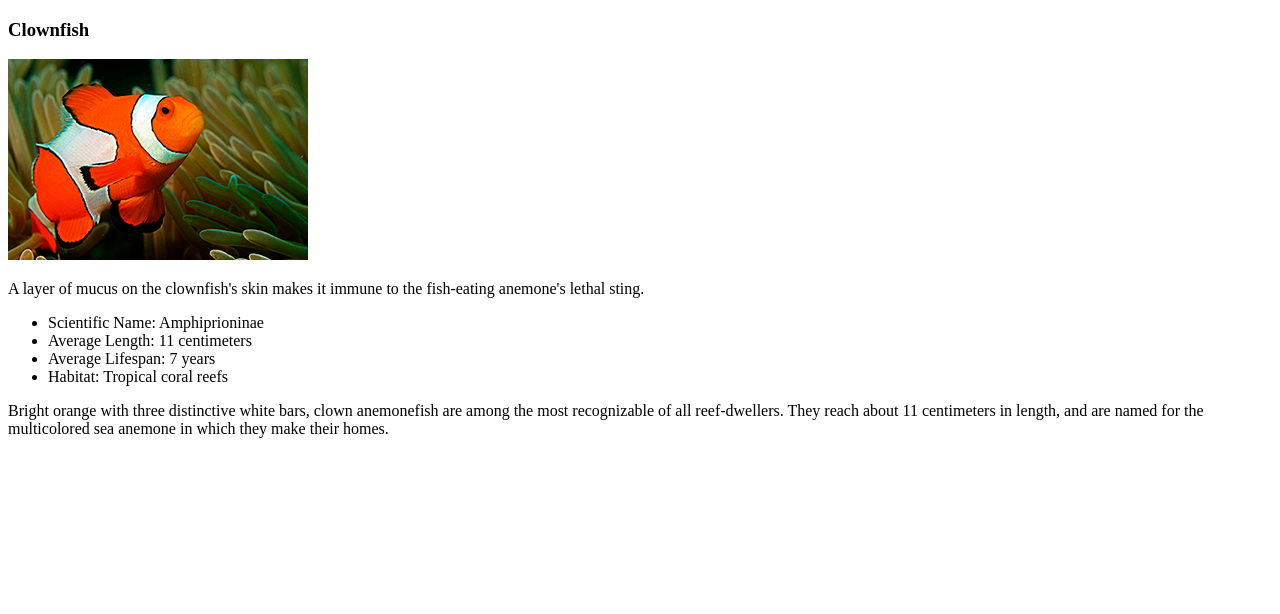
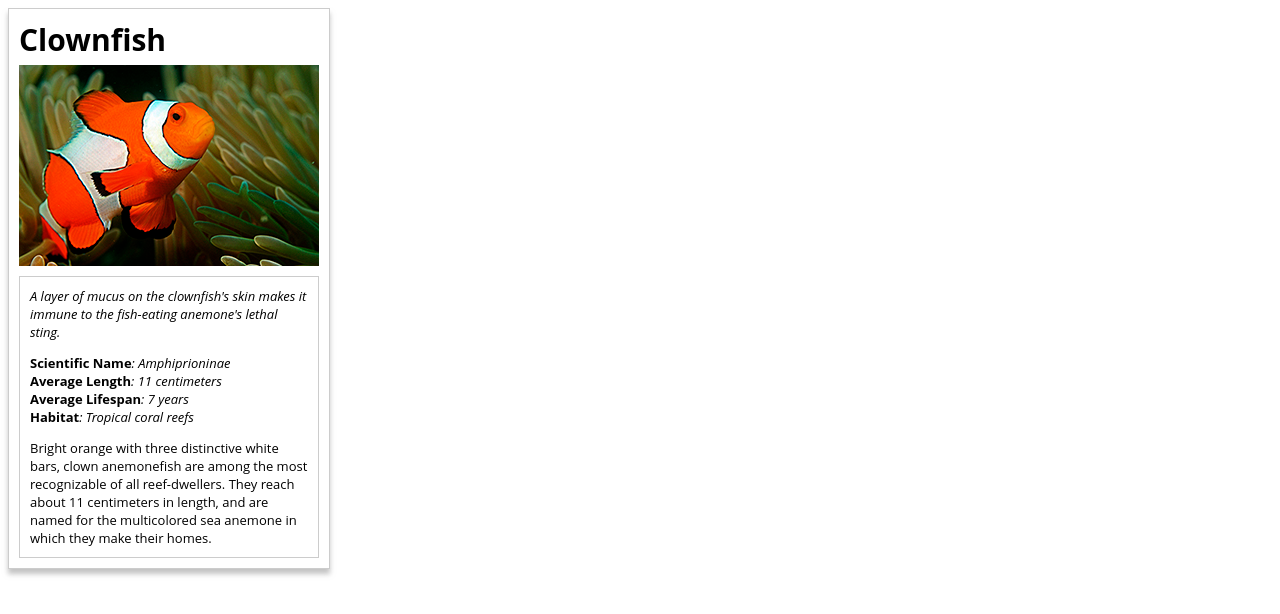
Before and after one commit to brenopolanski/udacity-animal-trading-cards, a plain HTML site: page card.html in a window 1280 px wide. Drawn offline with Linux system fonts and the light colour scheme.

Commit message:
Page resembles card from design prototype

```diff
--- a/card.html
+++ b/card.html
@@ -1,17 +1,20 @@
 <!DOCTYPE html>
-<html>
+<html lang="en">
 <head>
-	<meta charset="utf-8">
+	<meta charset="UTF-8">
 	<title>Animal Trading Cards</title>
+	<link rel="stylesheet" href="styles.css">
 </head>
 <body>
-	<div>
-		<h3>Clownfish</h3>
-		<!-- Photo Credit: wikipedia.org, image taken by Ritik -->
-		<img src="clownfish.jpg" alt="clownfish">
-		<div>
+	<div class="card">
+		<h3 class="title">Clownfish</h3>
+		<div class="picture">
+			<!-- Photo Credit: wikipedia.org, image taken by Ritik -->
+			<img src="clownfish.jpg" alt="clownfish">
+		</div>
+		<div class="info">
 			<p>A layer of mucus on the clownfish's skin makes it immune to the fish-eating anemone's lethal sting.</p>
-			<ul>
+			<ul class="details">
 				<li><span>Scientific Name</span>: Amphiprioninae</li>
 				<li><span>Average Length</span>: 11 centimeters</li>
 				<li><span>Average Lifespan</span>: 7 years</li>
--- a/styles.css
+++ b/styles.css
@@ -1 +1,100 @@
-/* add your CSS here */
+/**
+ * Description: Short info.
+ * Version: 1.0.0
+ * Last update: YYYY/MM/DD
+ * Author: User Name <username@gmail.com>
+ *
+ * TABLE OF CONTENTS:
+ *
+ *  0. ELEMENT
+ *    - 0.1. TYPE ELEMENT
+ *    - 0.2. TYPE ELEMENT
+ *  1. ELEMENT
+ *    - 1.1. TYPE ELEMENT
+ *    - 1.2. TYPE ELEMENT
+ */
+
+/* ==========================================================================
+   0. ELEMENT
+   ========================================================================== */
+
+/* 0.1. TYPE ELEMENT
+   ========================================================================== */
+
+/* 0.2. TYPE ELEMENT
+   ========================================================================== */
+
+
+/* TODO:
+  - USE CSSCOMB
+  - POSTCSS
+  - box-sizing
+*/
+
+.debug {
+  border: 1px solid blue;
+}
+
+/** {
+  margin: 0;
+}*/
+
+/*html {
+  font-size: 16px;
+}
+*/
+body {
+  font-family: "Open Sans", sans-serif;
+  font-size: 16px;
+  font-style: normal;
+  /*color: #29251f;*/
+  background: #fff;
+}
+
+.card {
+  border: 1px solid #ccc;
+  width: 300px;
+  padding: 10px;
+
+  /*box-shadow: 0 5px 5px #ccc;*/
+  box-shadow: 0 5px 5px rgba(170,170,170,0.7);
+}
+
+.card .title {
+  margin: 0;
+  font-size: 30px;
+}
+
+.card .picture {
+  padding: 5px 0;
+  /*padding: 5px 0 5px;*/
+}
+
+.card .info {
+  margin: 0;
+  padding: 10px;
+  border: 1px solid #ccc;
+  font-size: 13px;
+}
+
+.card .info p {
+  margin: 0;
+}
+
+.card .info p:first-child {
+  font-style: italic;
+}
+
+.card .info .details {
+  list-style: none;
+  padding: 0;
+}
+
+.card .info .details span {
+  font-style: normal;
+  font-weight: bold;
+}
+
+.card .info .details li {
+  font-style: italic;
+}
```
